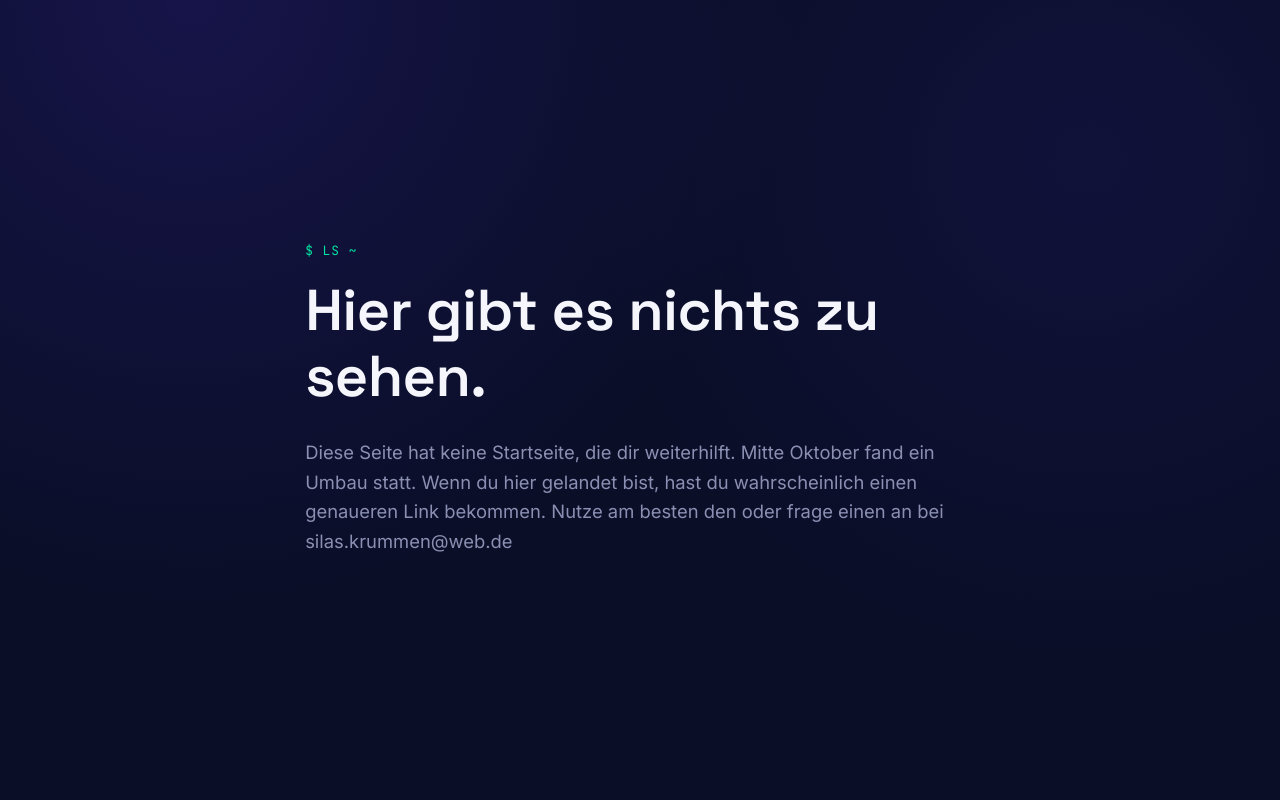
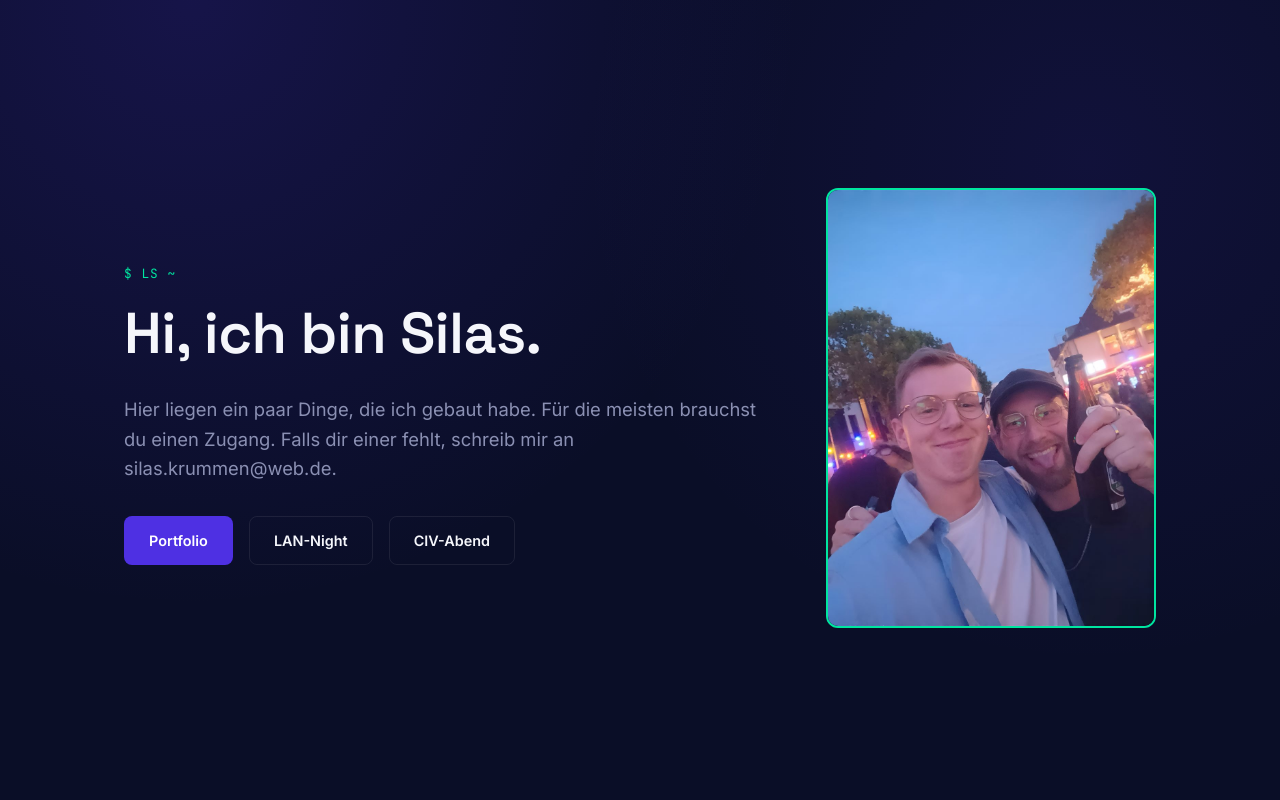
Before and after one commit to silaskrummen-stack/idk, a Symfony app: template templates/landing/index.html.twig in a window 1280 px wide. Run offline with Twig, Linux system fonts and the light colour scheme; the template is opened without the code that fills it, so the values that code supplies are empty; some libraries are stand-ins or nearby versions.

Commit message:
Landing page rework

```diff
--- a/src/Controller/LandingController.php
+++ b/src/Controller/LandingController.php
@@ -8,8 +8,7 @@ use Symfony\Component\Routing\Attribute\Route;
 
 /**
  * Öffentliche Startseite von silas-krummen.de.
- * Verrät absichtlich nicht, was sonst auf der Domain läuft (Portfolio, CIV-Abend, LAN-Party …) –
- * wer etwas Bestimmtes sehen soll, bekommt einen direkten Link.
+ * Öffentlich erreichbar, verlinkt auf Portfolio, LAN-Night und CIV-Abend – die schützen sich selbst per Login.
  */
 class LandingController extends AbstractController
 {
--- a/templates/landing/index.html.twig
+++ b/templates/landing/index.html.twig
@@ -14,23 +14,59 @@
         .landing {
             min-height: 100vh;
             display: flex;
-            flex-direction: column;
-            justify-content: center;
+            align-items: center;
+        }
+        .landing .hero {
+            display: flex;
+            align-items: center;
+            gap: 56px;
+            width: 100%;
+        }
+        .landing__text {
+            flex: 1 1 auto;
         }
         .landing .hero__title {
-            max-width: 18ch;
+            max-width: 16ch;
+        }
+        .landing .hero__portrait {
+            width: 32%;
+            max-width: 340px;
+        }
+        @media (max-width: 720px) {
+            .landing .hero {
+                flex-direction: column-reverse;
+                align-items: flex-start;
+                gap: 32px;
+                padding-top: 40px;
+            }
+            .landing .hero__portrait {
+                width: 60%;
+                max-width: 260px;
+            }
         }
     </style>
 </head>
 <body>
 <main class="landing">
     <section class="hero">
-        <p class="hero__eyebrow">$ ls ~</p>
-        <h1 class="hero__title">Hier gibt es nichts zu sehen.</h1>
-        <p class="hero__subtitle">
-            Diese Seite hat keine Startseite, die dir weiterhilft.
-            Mitte Oktober fand ein Umbau statt. Wenn du hier gelandet bist, hast du wahrscheinlich einen genaueren Link bekommen. Nutze am besten den oder frage einen an bei silas.krummen@web.de
-        </p>
+        <div class="landing__text">
+            <p class="hero__eyebrow">$ ls ~</p>
+            <h1 class="hero__title">Hi, ich bin Silas.</h1>
+            <p class="hero__subtitle">
+                Hier liegen ein paar Dinge, die ich gebaut habe. Für die meisten brauchst du einen Zugang.
+                Falls dir einer fehlt, schreib mir an
+                <a href="mailto:silas.krummen@web.de">silas.krummen@web.de</a>.
+            </p>
+            <div class="hero__actions">
+                <a href="{{ path('homepage') }}" class="btn btn--primary">Portfolio</a>
+                <a href="{{ path('lan_display') }}" class="btn btn--ghost">LAN-Night</a>
+                <a href="{{ path('civ_open', {target: 'display'}) }}" class="btn btn--ghost">CIV-Abend</a>
+            </div>
+        </div>
+
+        <div class="hero__portrait">
+            <img src="/pictures/landing.jpg" alt="Selfie von Silas und einem Freund abends auf einem Stadtfest">
+        </div>
     </section>
 </main>
 </body>
```
Also changed, not shown: src/Domain/ProjectDashboard/lib/test.php (+22 -2 lines), templates/about-me/about-me.html.twig (+28 -0 lines), templates/bundles/TwigBundle/Exception/error.html.twig (added, +43 -0 lines), templates/bundles/TwigBundle/Exception/error404.html.twig (added, +8 -0 lines), public/pictures/landing.jpg (added), 1 other file.
